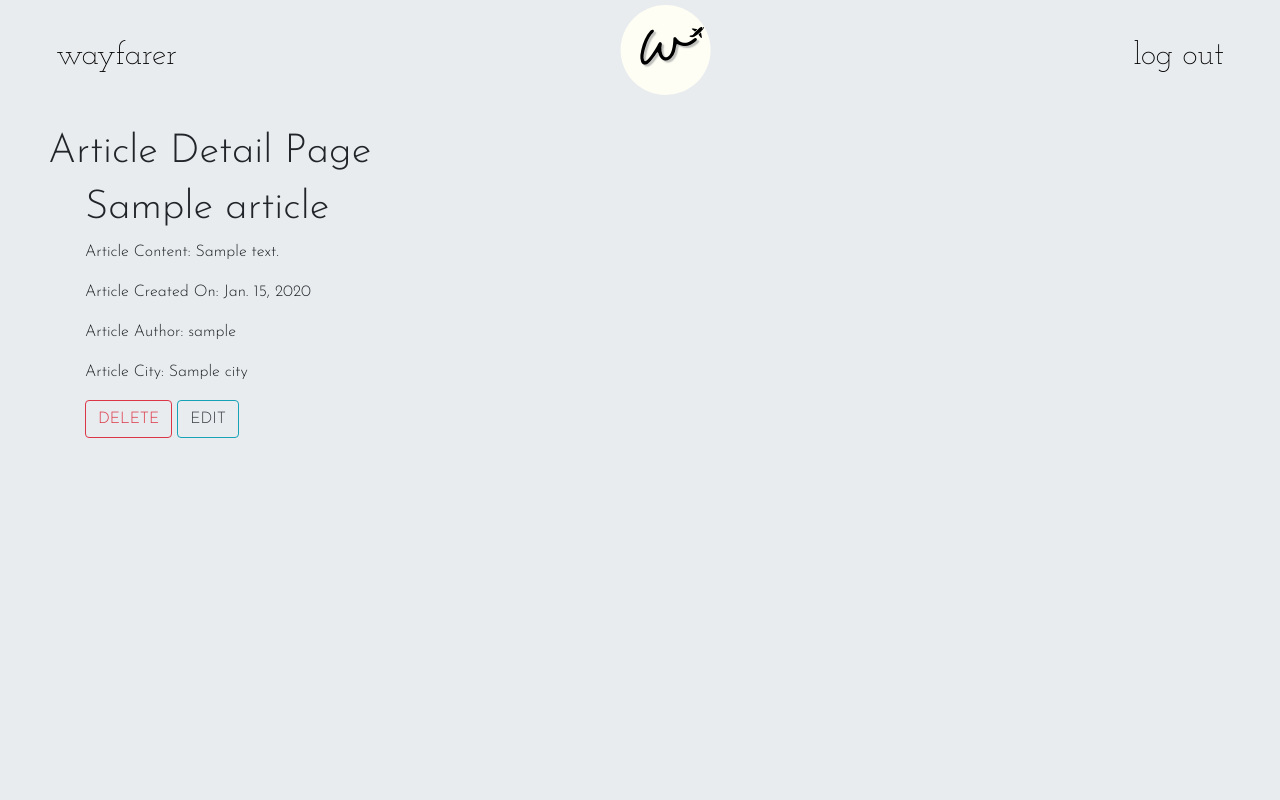
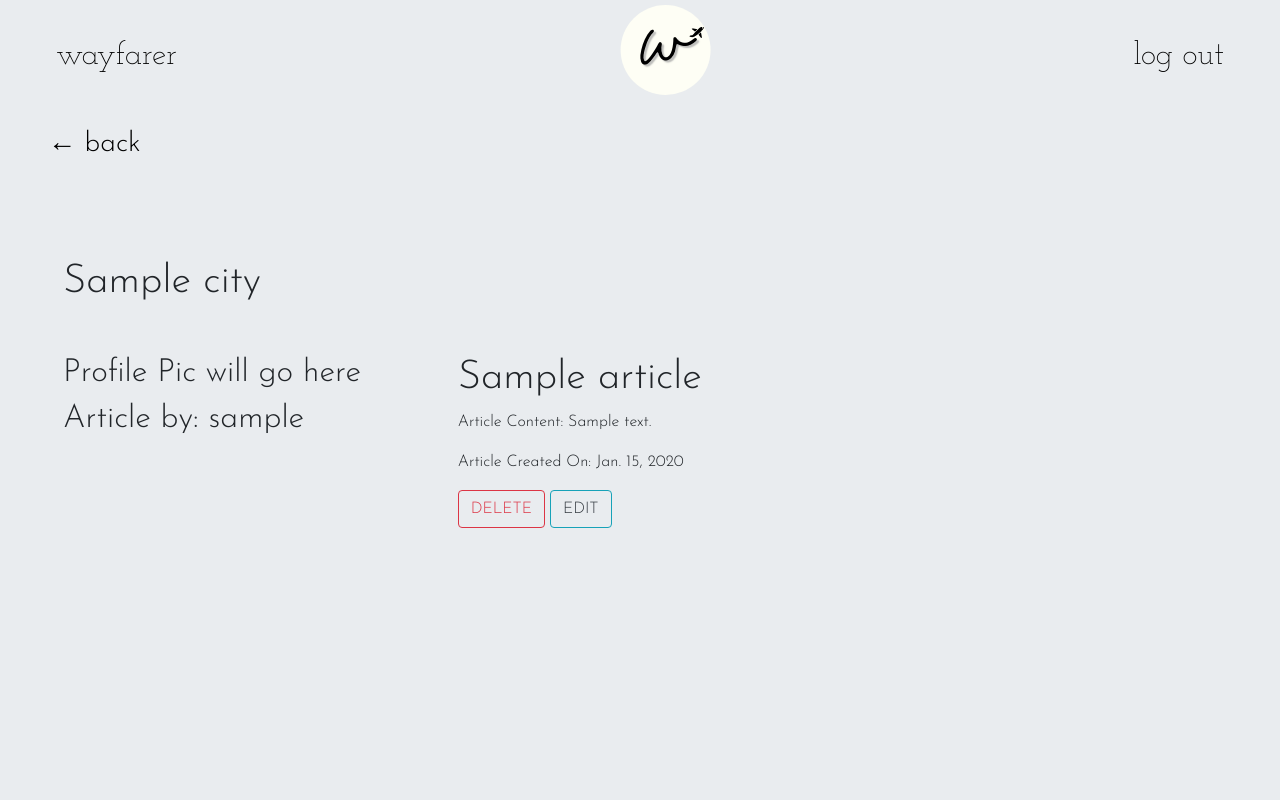
Before and after one commit to kihwan-lee/exploring-odyssey, a Django app: page /articles/1/ in a window 1280 px wide. Run offline with Django 3.2, Linux system fonts and the light colour scheme; a user stored in the database is signed in; tables that the repository leaves empty hold one stand-in row (values such as "Sample post"); some libraries are stand-ins or nearby versions.

Commit message:
Minor changes to styles and views

```diff
--- a/main_app/static/css/main.css
+++ b/main_app/static/css/main.css
@@ -200,6 +200,10 @@ li.article-lists {
     padding-inline-start: 0 !important;
 }
 
+textarea {
+    width: 650px !important;
+}
+
 /*********************/
 /* Media Breakpoints */
 /*********************/
--- a/main_app/templates/articles/detail.html
+++ b/main_app/templates/articles/detail.html
@@ -3,21 +3,21 @@
 {% block content %}
 <br>
 <br>
-<h1>Article Detail Page</h1>
+<a href="{% url 'authors_index' %}"><h3> ← back</h3></a>
 
-<div class="container">
+<div class="container-fluid mt-5 pt-5">
+	<h1 class="article-header mb-5">{{ article.city }}</h1>
 	<div class="row">
-		<div class="col-xl-6">
+		<div class="col-xl-4">
+			<h2>Profile Pic will go here</h2>
+			<h2>Article by: {{ article.author }}</h2>
+		</div>
+		<div class="col-xl-8">
 			<span>
 				<h1>{{ article.title }}</h1>
 				<p>Article Content: {{ article.content }}</p>
 				<p>Article Created On: {{ article.created_on }}</p>
-				<p>Article Author: {{ article.author }}</p>
-				<p>Article City: {{ article.city }}</p>
 			  </span>
-		</div>
-	</div>
-
 			  {% if article.author.id == request.user.id %}
 			  <button type="button" class="btn btn-outline-danger" data-toggle="modal" data-target="#editArticleModal">
 				  DELETE
@@ -44,4 +44,7 @@
 			  <a href="{% url 'edit_article' article.id %}" class="btn btn-outline-info text-dark text-uppercase">EDIT</a>
 			  {% endif %}
 		</div>
+	</div>
+
+</div>
 {% endblock %}
--- a/main_app/templates/articles/edit.html
+++ b/main_app/templates/articles/edit.html
@@ -2,8 +2,8 @@
 {% block title %}Edit Article{% endblock %}
 
 {% block content %}
+<a class="mt-5 position-absolute" href="{% url 'article_detail' article.id %}">← back</a>
 <div class="container pt-5 text-center">
-    <h1>Edit Article</h1>
     <div class="card mx-xl-5 bg-transparent border-0">
         <div class="card-body">
             <form method="post" action="{% url 'edit_article' article.id %}">
--- a/main_app/urls.py
+++ b/main_app/urls.py
@@ -9,10 +9,7 @@ urlpatterns = [
 
     # City Routes
     path('cities/', views.cities_index, name='cities_index'),
-    # path('cities/new/', views.add_city, name='add_city'),
-    # path('cities/<int:city_id>/delete', views.delete_city, name='delete_city),
     path('cities/<int:city_id>', views.city_detail, name='city_detail'),
-    # path('cities/<int:city)/edit/' views.edit_city, name='edit_city'),
 
     # Article Routes
     # Page that shows all articles.
--- a/main_app/views.py
+++ b/main_app/views.py
@@ -15,7 +15,10 @@ def signup(request):
     error_message=''
 
     if request.method == 'POST':
-        user_form = UserCreationForm(data = {'username':request.POST['username'], 'password1': request.POST['password1'], 'password2': request.POST['password2']})
+        user_form = UserCreationForm(data = {
+            'username':request.POST['username'],
+            'password1': request.POST['password1'],
+            'password2': request.POST['password2']})
         # article_form = Article_Form(data = {'name': request.POST['name'], 'city': request.POST['city']})
         if user_form.is_valid():
             user = user_form.save()
@@ -67,7 +70,7 @@ def city_detail(request, city_id):
 #-----------------------------------------------------------------------------#
 @login_required(login_url= 'loginError')
 def authors_index(request):
-    articles = Article.objects.filter(author=request.user)
+    articles = Article.objects.filter(author=request.user.id)
     author = Author.objects.filter(user=request.user)
     context = { 'articles' : articles, 'user' : request.user, 'author' : author }
     return render(request, 'authors/index.html', context)
```
Lines whose indentation alone changed are shown as unchanged.
